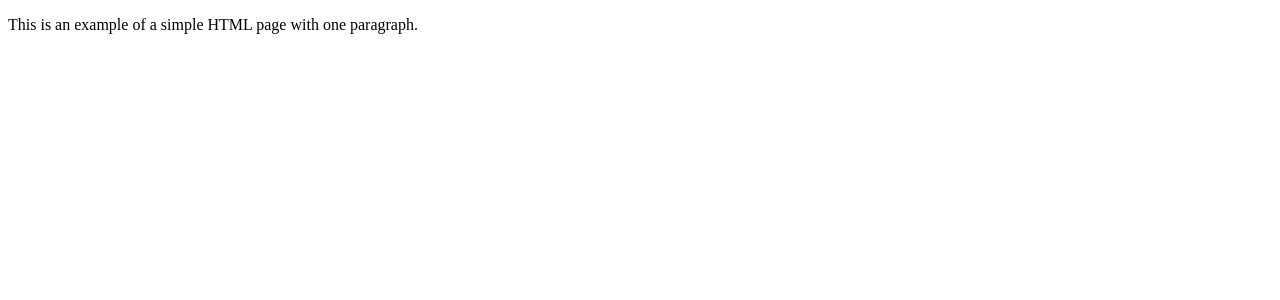
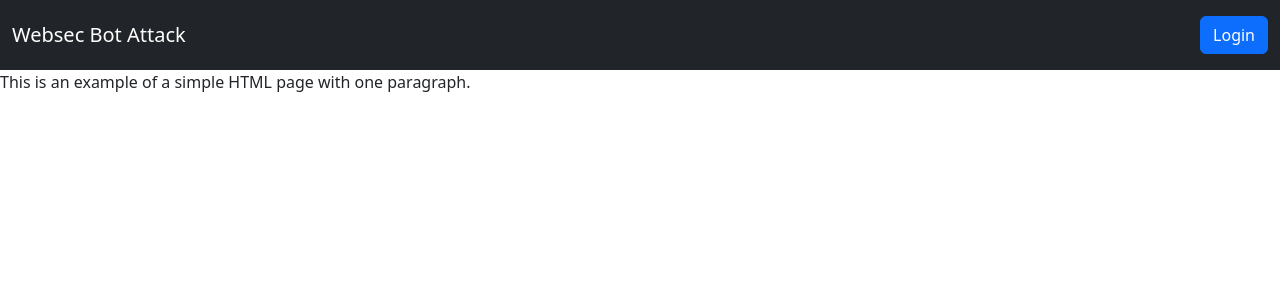
Before and after one commit to kaikottil/websecwebsite, a Flask app: page / in a window 1280 px wide. Shown: the top 300 px of the page. Run offline with Flask 2, Linux system fonts and the light colour scheme.

Commit message:
Added navbar  with login button

```diff
--- a/templates/index.html
+++ b/templates/index.html
@@ -2,8 +2,31 @@
 <html>
     <head>
         <title>Example</title>
+        <meta charset="utf-8">
+        <meta name="viewport" content="width=device-width, initial-scale=1">
+        <title>Bootstrap demo</title>
+        <link href="https://cdn.jsdelivr.net/npm/bootstrap@5.2.3/dist/css/bootstrap.min.css" rel="stylesheet" integrity="sha384-rbsA2VBKQhggwzxH7pPCaAqO46MgnOM80zW1RWuH61DGLwZJEdK2Kadq2F9CUG65" crossorigin="anonymous">
     </head>
     <body>
+        <nav class="navbar navbar-expand-lg navbar-dark bg-dark" >
+          <div class="container-fluid">
+            <a class="navbar-brand" href="#">Websec Bot Attack</a>
+            <button class="navbar-toggler" type="button" data-bs-toggle="collapse" data-bs-target="#navbarText" aria-controls="navbarText" aria-expanded="false" aria-label="Toggle navigation">
+              <span class="navbar-toggler-icon"></span>
+            </button>
+            <div class="collapse navbar-collapse" id="navbarText">
+              <ul class="navbar-nav me-auto mb-2 mb-lg-0">
+
+              </ul>
+              <span class="navbar-text">
+                <button type="button" class="btn btn-primary">Login</button>
+              </span>
+            </div>
+          </div>
+        </nav>
         <p>This is an example of a simple HTML page with one paragraph.</p>
+
+
+        <script src="https://cdn.jsdelivr.net/npm/bootstrap@5.2.3/dist/js/bootstrap.bundle.min.js" integrity="sha384-kenU1KFdBIe4zVF0s0G1M5b4hcpxyD9F7jL+jjXkk+Q2h455rYXK/7HAuoJl+0I4" crossorigin="anonymous"></script>
     </body>
 </html>
```
